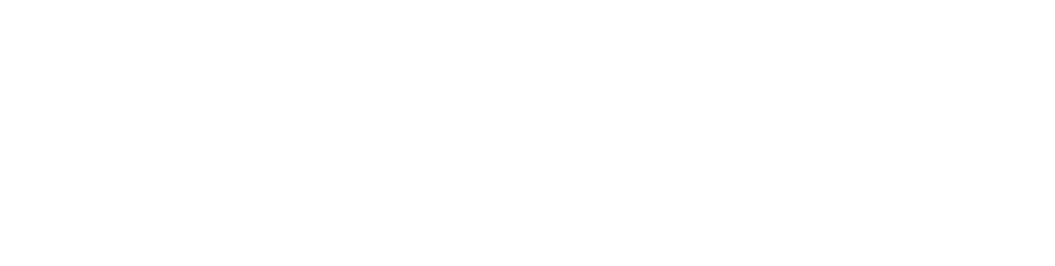
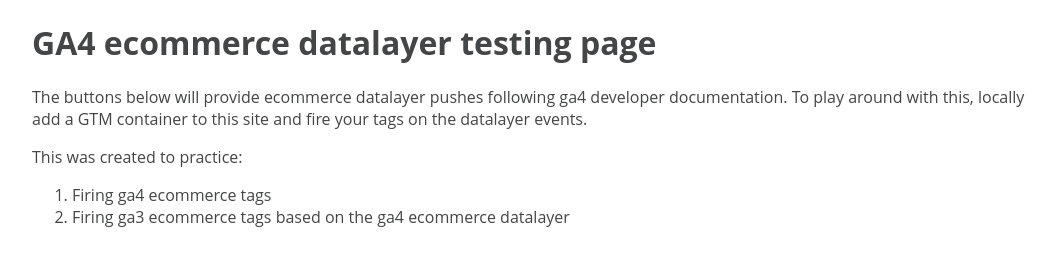
Before and after one commit to AntonBies/ga4ecommerce, a plain HTML site: page index.html in a window 1280 px wide. Shown: the whole page, without its empty margins (96-1151 px from the left). Drawn offline with Linux system fonts and the light colour scheme.

Commit message:
first content

```diff
--- a/index.html
+++ b/index.html
@@ -3,9 +3,16 @@
 <head>
   <meta charset="UTF-8">
   <meta name="viewport" content="width=device-width, initial-scale=1.0">
+  <link rel="stylesheet" type="text/css" href="style.css">
   <title>ga4 ecommerce datalayer</title>
 </head>
 <body>
-
+  <h1>GA4 ecommerce datalayer testing page</h1>
+  <p>The buttons below will provide ecommerce datalayer pushes following ga4 developer documentation. To play around with this, locally add a GTM container to this site and fire your tags on the datalayer events.</p>
+  <p>This was created to practice:</p>
+  <ol>
+    <li>Firing ga4 ecommerce tags</li>
+    <li>Firing ga3 ecommerce tags based on the ga4 ecommerce datalayer</li>
+  </ol>
 </body>
 </html>
--- a/style.css
+++ b/style.css
@@ -0,0 +1,6 @@
+body {
+  box-sizing: border-box;
+  font-family: "Open Sans", Helvetica, Arial, Lucida, sans-serif;
+  margin: 0 10%;
+  color: rgb(68, 69, 70);
+}
```
